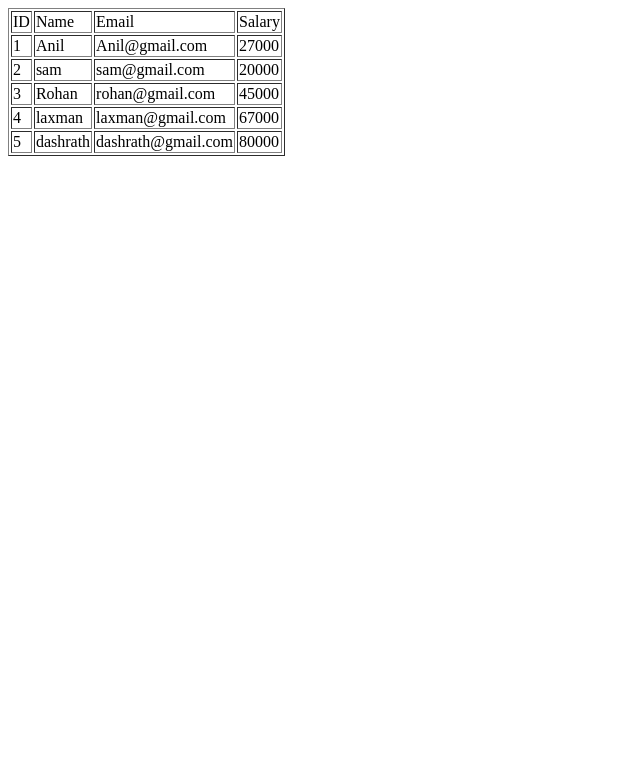
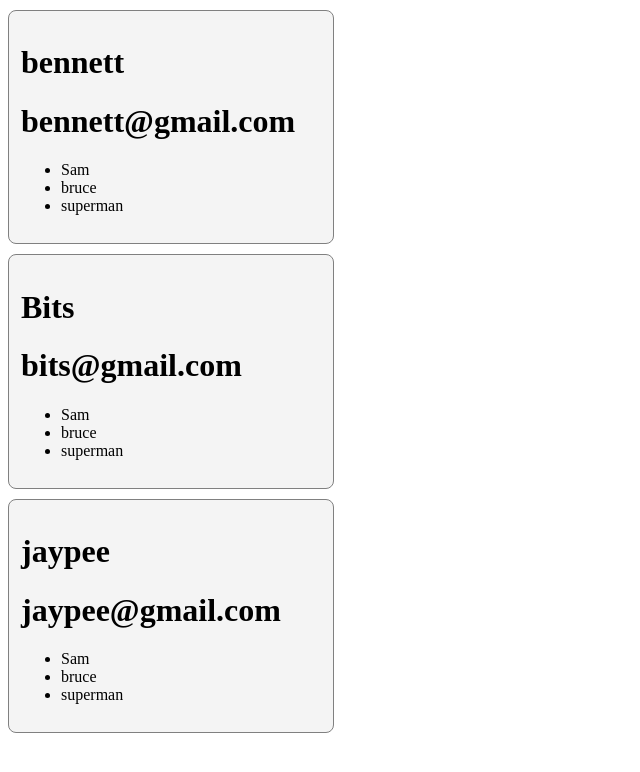
Before and after one commit to Navimish/Learning-Curve-of-React, a React (Vite) app in the folder React_01/: page / in a window 1280 px wide. Shown: the top 772 px of the page, without its empty margins (0-640 px from the left). Built offline with nearby package versions, Linux system fonts and the light colour scheme.

Commit message:
16-07-25

```diff
--- a/React_01/src/App.jsx
+++ b/React_01/src/App.jsx
@@ -15,6 +15,9 @@ import { InputField } from './inputfield'
 import { HandleCheck } from './HabdleCheckboxes'
 import { RadioDropdown } from './Radio&Dropdown'
 import { Arrayobj } from './Array1'
+import { Array2 } from './Array2'
+import { Clock } from './clock'
+import { NestedLoop } from './Nested/NestedLoop'
 
 function App() {
 
@@ -74,7 +77,14 @@ function App() {
 
         {/* <RadioDropdown></RadioDropdown> */}
 
-          <Arrayobj></Arrayobj>
+        {/* <Arrayobj></Arrayobj> */}
+
+
+        {/* <Array2></Array2> */}
+
+        {/* <Clock></Clock> */}
+
+        <NestedLoop></NestedLoop>
 
 
 
--- /dev/null
+++ b/React_01/src/Array2.jsx
@@ -0,0 +1,54 @@
+import { ArrayUser } from "./ArrayUser"
+
+export function Array2(){
+
+
+    const userdata = [
+        {
+            id: 1,
+            name : "Anil",
+            email: "Anil@gmail.com",
+            salary: 27000
+
+        },
+         {
+            id: 2,
+            name : "sam",
+            email: "sam@gmail.com",
+            salary: 20000
+
+        }, {
+            id: 3,
+            name : "Rohan",
+            email: "rohan@gmail.com",
+            salary: 45000
+
+        }, {
+            id: 4,
+            name : "laxman",
+            email: "laxman@gmail.com",
+            salary: 67000
+
+        }, {
+            id: 5,
+            name : "dashrath",
+            email: "dashrath@gmail.com",
+            salary: 80000
+
+        }
+    ]
+
+    return(
+        <>
+
+        <h1>USERS</h1>
+
+        {
+            userdata.map((user)=>(
+                <ArrayUser user={user}></ArrayUser>
+            ))
+        }
+
+        </>
+    )
+}
--- /dev/null
+++ b/React_01/src/ArrayUser.jsx
@@ -0,0 +1,13 @@
+export function ArrayUser({user}){
+
+    return(
+        <div style={{ border: "5px solid green", padding: "10px", margin: "10px 0",  width:"280px", borderRadius:"16px"}}>
+
+            <h4>ID : {user.id}</h4>
+            <h4>Name : {user.name}</h4>
+            <h4>Email : {user.email}</h4>
+            <h4>Salary : {user.salary}</h4>
+        </div>
+
+    )
+}
--- /dev/null
+++ b/React_01/src/Nested/MyStudents.jsx
@@ -0,0 +1,8 @@
+export function MyStudents({std}){
+
+    return(
+
+                <li>{std.name}</li>
+
+    )
+}
--- /dev/null
+++ b/React_01/src/Nested/NestedLoop.jsx
@@ -0,0 +1,57 @@
+import { College } from "./college"
+
+export function NestedLoop(){
+
+    const collegedata = [
+
+        {
+            Name : "bennett",
+            Email : "bennett@gmail.com",
+            Students : [
+
+                {name : "Sam"},
+                {name : "bruce"},
+                {name : "superman"},
+
+            ]
+        },
+         {
+            Name : "Bits",
+            Email : "bits@gmail.com",
+            Students : [
+
+                {name : "Sam"},
+                {name : "bruce"},
+                {name : "superman"},
+
+            ]
+        },
+                  {
+            Name : "jaypee",
+            Email : "jaypee@gmail.com",
+            Students : [
+
+                {name : "Sam"},
+                {name : "bruce"},
+                {name : "superman"},
+
+            ]
+        },
+    ]
+
+    return(
+
+        <>
+
+        {
+            collegedata.map((college,index)=>(
+
+               <College key={index} college ={college}></College>
+
+            ))
+        }
+
+
+        </>
+    )
+}
--- /dev/null
+++ b/React_01/src/Nested/college.jsx
@@ -0,0 +1,30 @@
+import { MyStudents } from "./MyStudents";
+
+export function College({ college }) {
+  return (
+    <>
+      <div
+        style={{
+          border: "1px solid gray",
+          padding: "12px",
+          margin: "10px 0",
+          borderRadius: "8px",
+          background: "#f4f4f4",
+          width: "300px",
+        }}
+      >
+        <h1>{college.Name}</h1>
+        <h1>{college.Email}</h1>
+
+        <ul>
+
+        {college.Students.map((std,index)=>(
+
+            <MyStudents std={std} key ={index}></MyStudents>
+
+        ))}
+        </ul>
+      </div>
+    </>
+  );
+}
--- /dev/null
+++ b/React_01/src/clock.jsx
@@ -0,0 +1,38 @@
+import { useEffect, useState } from "react"
+
+export function Clock(){
+
+    const [time,settime] = useState(new Date().toLocaleTimeString());
+    const [color,setcolor] = useState("red")
+
+    function HandleColor(event){
+        setcolor(event.target.value)
+    }
+
+    useEffect(()=>{
+
+        const interval = setInterval(()=>{
+
+            settime(new Date().toLocaleTimeString())
+        },1000)
+
+        return()=> clearInterval(interval)
+
+
+    },[])
+
+    return(
+        <>
+
+         <h1>My Clock Counter</h1>
+         <h1 style={{color:color, background:"black", width:"180px" , padding:"2px"}}>{time}</h1>
+
+         <select onChange={HandleColor} >
+            <option value="Red">Red</option>
+            <option value="Green">Green</option>
+            <option value="Blue">Blue</option>
+         </select>
+
+        </>
+    )
+}
```
